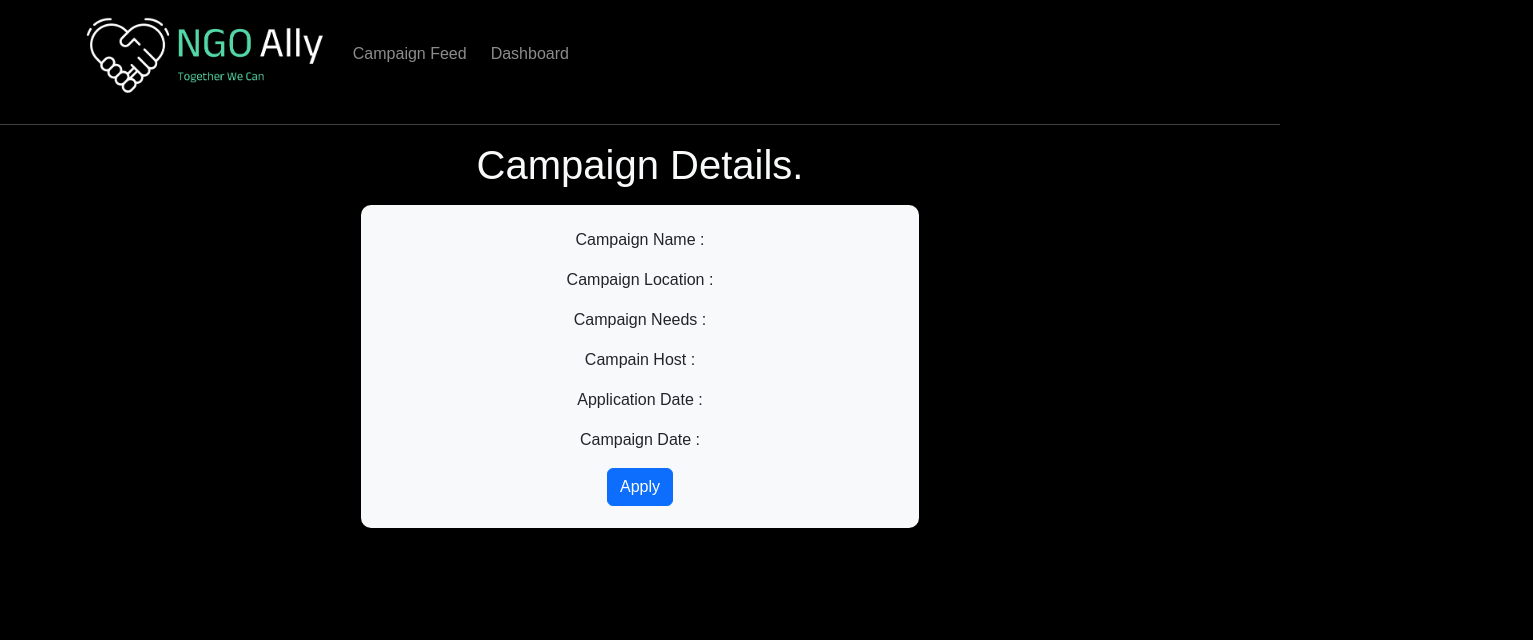
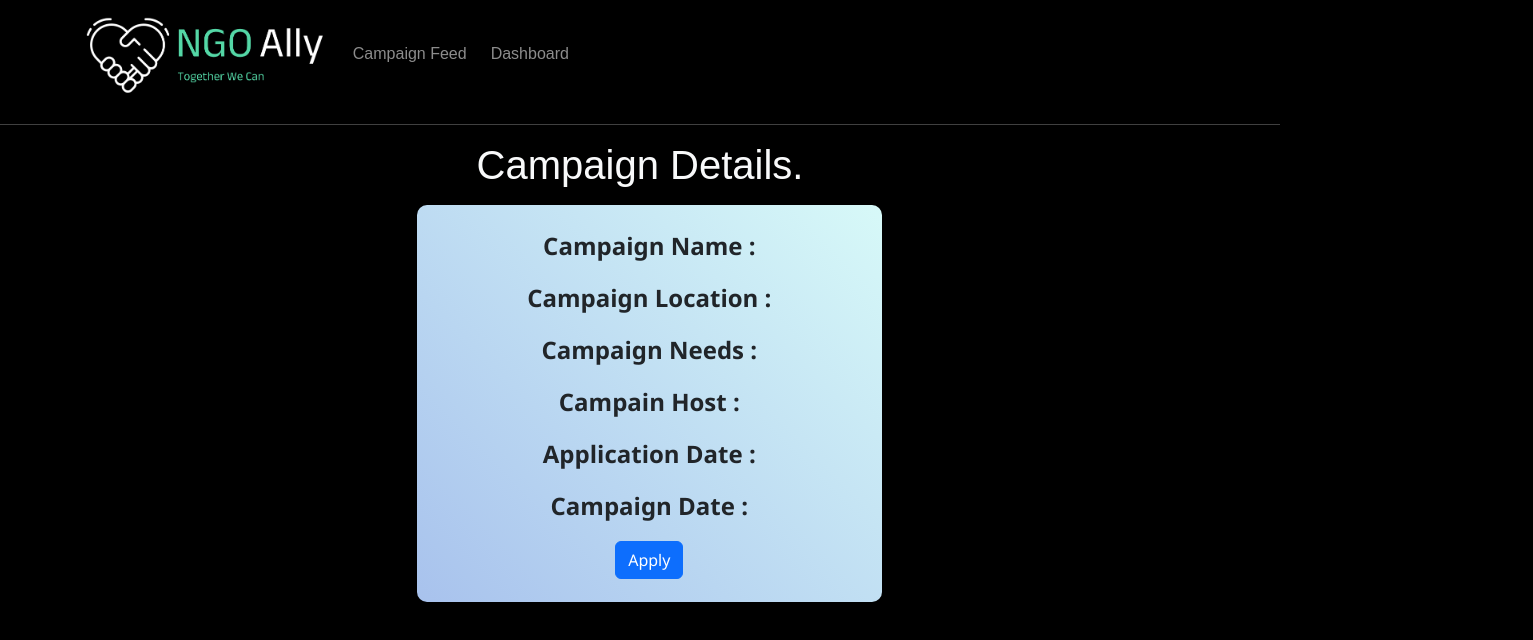
Before and after one commit to Samarth-09/NGOAlly, a React (Create React App) app in the folder Frontend/client/: page /campaign-details in a window 1280 px wide. Shown: the top 640 px of the page, 1533 px wide, since content can reach past the window. Built offline with nearby package versions, Linux system fonts and the light colour scheme; no server answers.

Commit message:
[Updated]: Viewmore.js updated.

```diff
--- a/Frontend/client/src/components/VOLUNTEER/Viewmore.js
+++ b/Frontend/client/src/components/VOLUNTEER/Viewmore.js
@@ -60,15 +60,15 @@ export default function Viewmore() {
 
       <h1 className="text-center my-3">Campaign Details.</h1>
 
-      <div className="container" style={{marginLeft:"25%"}}>
+      <div className="container" style={{marginLeft:"30%"}}>
         <div className="row text-center">
-          <div className="col-6 text-dark bg-light" style={{borderRadius:"10px",padding:"2%"}}>
-            <p>Campaign Name : {name}</p>
-            <p>Campaign Location : {location}</p>
-            <p>Campaign Needs : {needs}</p>
-            <p>Campain Host : {host}</p>
-            <p>Application Date : {appdate}</p>
-            <p>Campaign Date : {campdate}</p>
+          <div className="col-5 text-dark bg-ngo-container font-family-label" style={{borderRadius:"10px",padding:"2%0",fontSize:"24px"}}>
+            <p><b>Campaign Name : </b>{name}</p>
+            <p><b>Campaign Location : </b>{location}</p>
+            <p><b>Campaign Needs : </b>{needs}</p>
+            <p><b>Campain Host : </b>{host}</p>
+            <p><b>Application Date : </b>{appdate}</p>
+            <p><b>Campaign Date : </b>{campdate}</p>
 
             <button className="btn btn-primary">Apply</button>
           </div>
```
